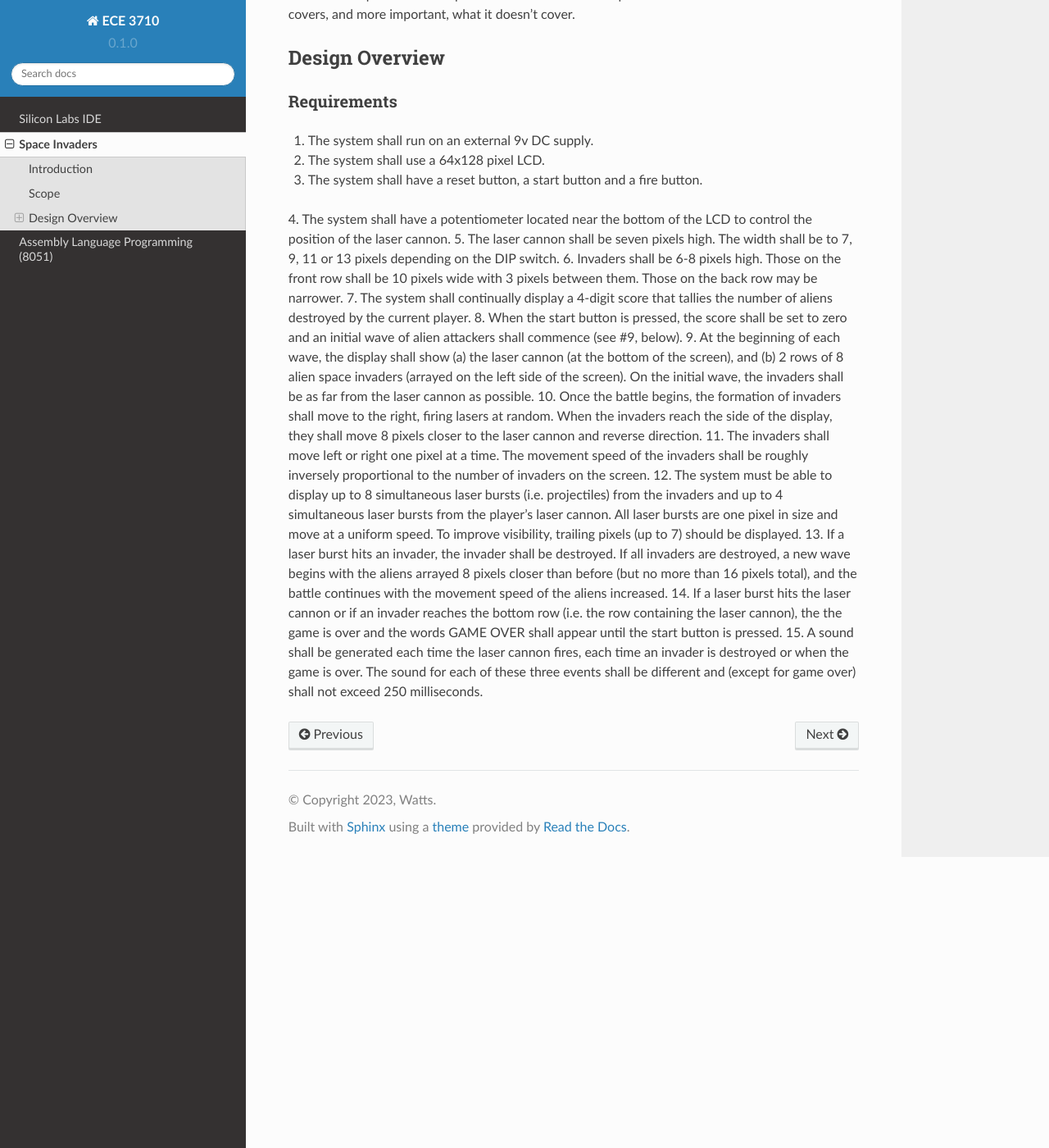
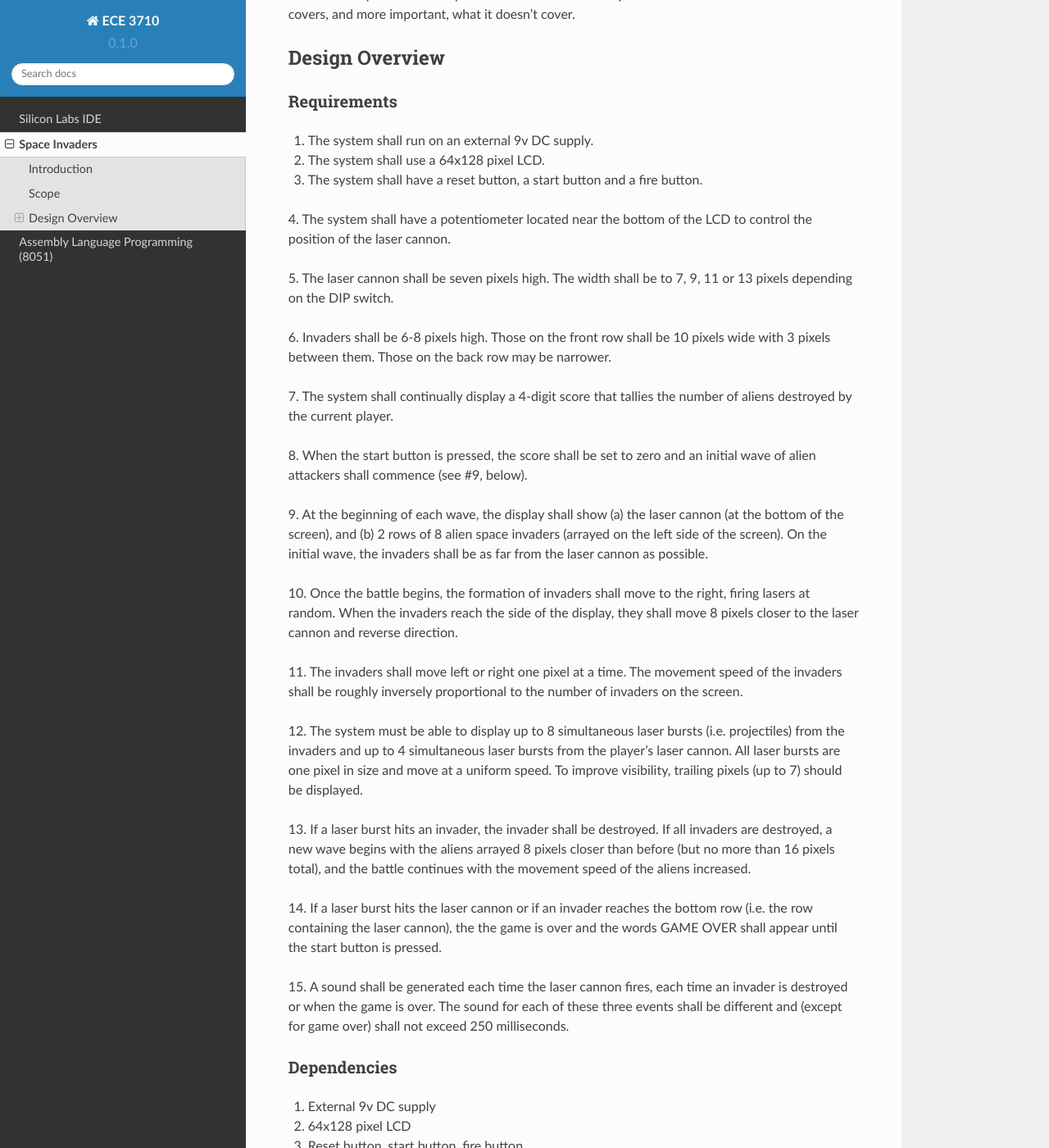
Before and after one commit to wattsjake/ece3710-notes, a Sphinx documentation site: the page built from docs/source/project.rst, in a window 1280 px wide and 1400 px high, scrolled down 1125 px. Shown: the whole window at 82% size. Built offline with Sphinx 7.4.7 and the Read the Docs theme 2.0.0, drawn with Linux system fonts in a browser that asks for light colours; some of the changed lines change nothing that is shown; some of the changed text lies outside the part shown.

Commit message:
change layout

```diff
--- a/docs/source/project.rst
+++ b/docs/source/project.rst
@@ -52,38 +52,70 @@ Requirements
 1. The system shall run on an external 9v DC supply.
 2. The system shall use a 64x128 pixel LCD.
 3. The system shall have a reset button, a start button and a fire button.
+
 4. The system shall have a potentiometer located near the bottom of the LCD to
 control the position of the laser cannon.
+
 5. The laser cannon shall be seven pixels high. The width shall be to 7, 9, 11 or 13
 pixels depending on the DIP switch.
+
 6. Invaders shall be 6-8 pixels high. Those on the front row shall be 10 pixels wide
 with 3 pixels between them. Those on the back row may be narrower.
+
 7. The system shall continually display a 4-digit score that tallies the number of
 aliens destroyed by the current player.
+
 8. When the start button is pressed, the score shall be set to zero and an initial
 wave of alien attackers shall commence (see #9, below).
+
 9. At the beginning of each wave, the display shall show (a) the laser cannon (at
 the bottom of the screen), and (b) 2 rows of 8 alien space invaders (arrayed on
 the left side of the screen). On the initial wave, the invaders shall be as far from
 the laser cannon as possible.
+
 10. Once the battle begins, the formation of invaders shall move to the right, firing
 lasers at random. When the invaders reach the side of the display, they shall
 move 8 pixels closer to the laser cannon and reverse direction.
+
 11. The invaders shall move left or right one pixel at a time. The movement speed of
 the invaders shall be roughly inversely proportional to the number of invaders on
 the screen.
+
 12. The system must be able to display up to 8 simultaneous laser bursts (i.e.
 projectiles) from the invaders and up to 4 simultaneous laser bursts from the
 player’s laser cannon. All laser bursts are one pixel in size and move at a
 uniform speed. To improve visibility, trailing pixels (up to 7) should be displayed.
+
 13. If a laser burst hits an invader, the invader shall be destroyed. If all invaders are
 destroyed, a new wave begins with the aliens arrayed 8 pixels closer than before
 (but no more than 16 pixels total), and the battle continues with the movement
 speed of the aliens increased.
+
 14. If a laser burst hits the laser cannon or if an invader reaches the bottom row (i.e.
 the row containing the laser cannon), the the game is over and the words GAME
 OVER shall appear until the start button is pressed.
+
 15. A sound shall be generated each time the laser cannon fires, each time an
 invader is destroyed or when the game is over. The sound for each of these
 three events shall be different and (except for game over) shall not exceed 250
 milliseconds.
+
+Dependencies
+************
+.. _dependencies:
+
+1. External 9v DC supply
+2. 64x128 pixel LCD
+3. Reset button, start button, fire button
+4. Potentiometer to control the position of the laser cannon
+5. Laser cannon with height of seven pixels and variable width of 7, 9, 11, or 13 pixels depending on the DIP switch
+6. Invaders with a height of 6-8 pixels and width of 10 pixels for front row and narrower for back row
+7. 4-digit score displayed continuously
+8. Initial wave of alien attackers when start button is pressed
+9. Display showing laser cannon and 2 rows of 8 alien space invaders on the left side of the screen at the beginning of each wave
+10. Invader formation moves to the right, fires lasers randomly, and reverses direction when reaching the side of the display
+11. Invaders move left or right one pixel at a time, with movement speed roughly inversely proportional to the number of invaders on the screen
+12. Display up to 8 simultaneous laser bursts from the invaders and up to 4 simultaneous laser bursts from the player's laser cannon
+13. New wave with aliens arrayed 8 pixels closer and increased movement speed when all invaders are destroyed
+14. Game over if a laser burst hits the laser cannon or if an invader reaches the bottom row, with "GAME OVER" displayed until the start button is pressed
+15. Sound generated for firing laser cannon, destroying an invader, or game over, with different sounds for each event and a maximum length of 250 milliseconds.
```
